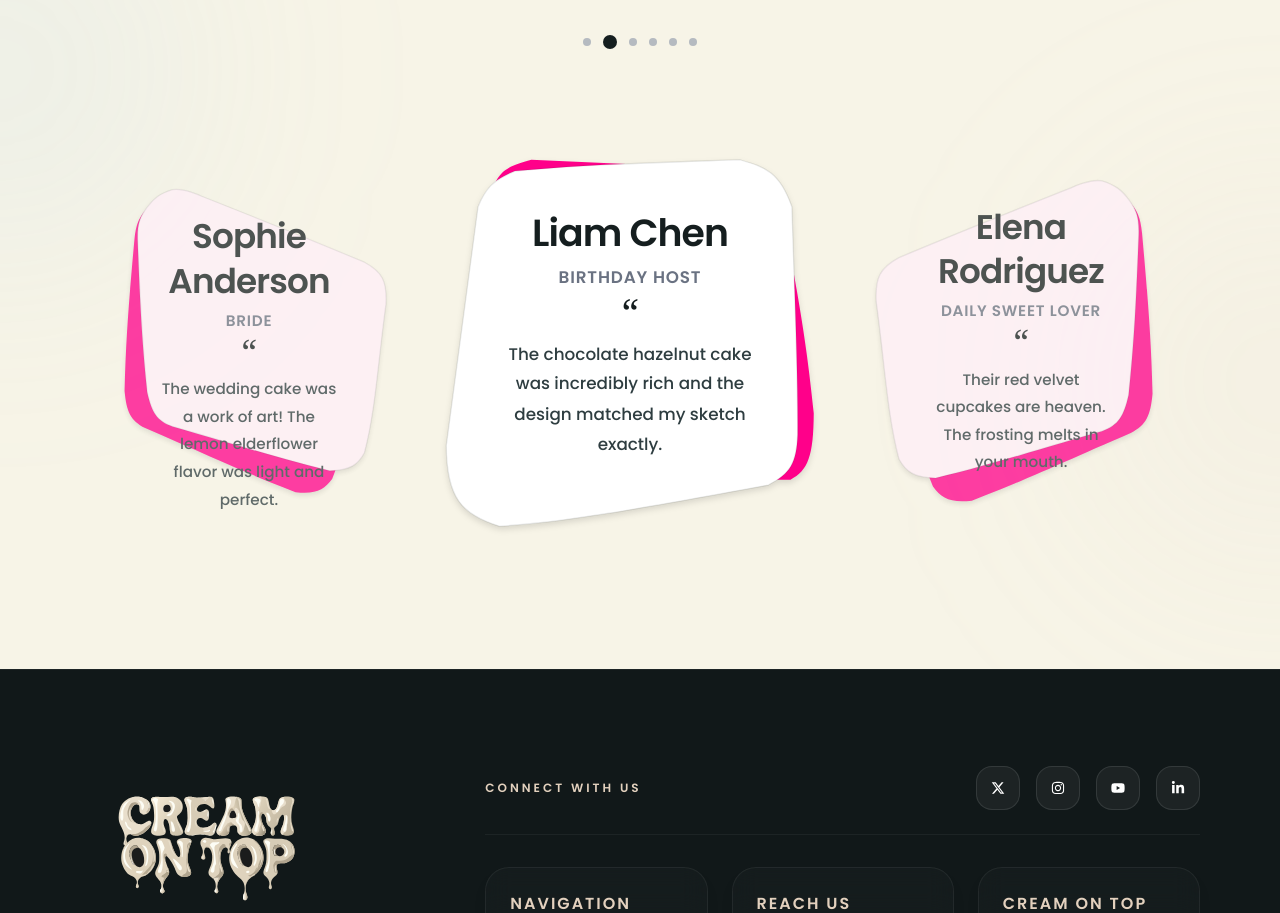
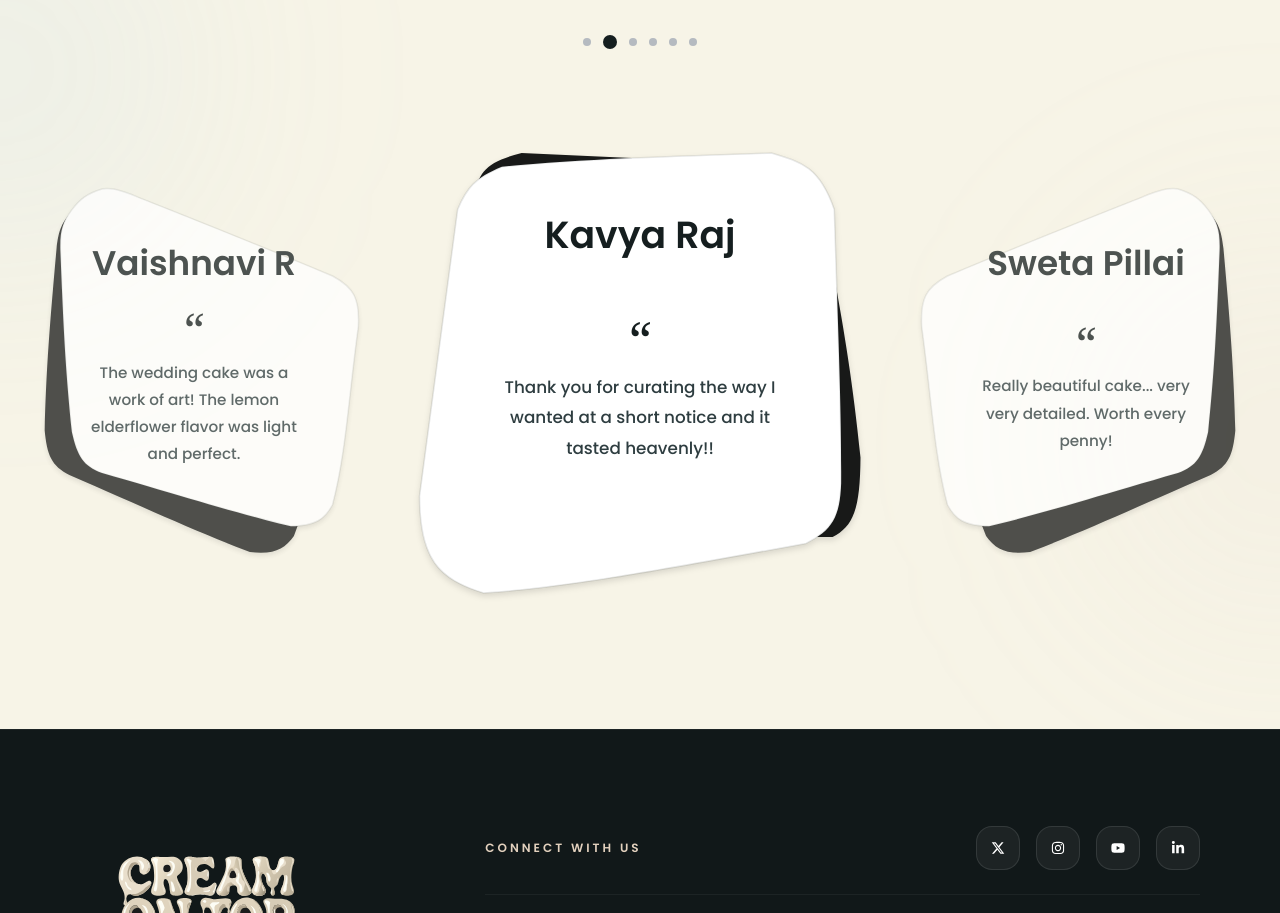
Before and after one commit to p-k-pavan/Cream-On-Top, a Next.js app: page / in a window 1280 px wide. Shown: the part 4476-5389 px from the top of the page. Built offline with nearby package versions, Linux system fonts and the light colour scheme.

Commit message:
testimonials update

```diff
--- a/src/components/Testimonials.tsx
+++ b/src/components/Testimonials.tsx
@@ -1,7 +1,6 @@
 'use client';
 
 import { useState } from "react";
-import Image from "next/image";
 import { motion, AnimatePresence } from "framer-motion";
 
 interface TestimonialItem {
@@ -11,7 +10,6 @@ interface TestimonialItem {
     tag: string;
     rating: number;
     quote: string;
-    fullQuote: string;
     image: string;
     cakeName: string;
 }
@@ -20,35 +18,32 @@ export default function Testimonials() {
     const testimonials: TestimonialItem[] = [
         {
             id: 0,
-            name: "Sophie Anderson",
+            name: "Vaishnavi R",
             role: "Bride",
             tag: "Wedding Cake",
             rating: 5,
-            quote: "The wedding cake was a work of art! The lemon elderflower flavor was light and perfect.",
-            fullQuote: "The wedding cake was a work of art! The lemon elderflower flavor was fresh, light, and had our guests talking for days. The detailing of the sugar flowers perfectly matched my bridal bouquet. Absolute perfection!",
+            quote: "The wedding cake was a work of art! The lemon elderflower flavor was light and perfect. ",
             image: "/category/GETEAUK CAKE.png",
             cakeName: "Vanilla & Elderflower Tiered Cake"
         },
         {
             id: 1,
-            name: "Liam Chen",
+            name: "Kavya Raj",
             role: "Birthday Host",
             tag: "Custom Order",
             rating: 5,
-            quote: "The chocolate hazelnut cake was incredibly rich and the design matched my sketch exactly.",
-            fullQuote: "Ordered a custom chocolate hazelnut cake for my partner's birthday. The design was exactly like my sketch, and the taste was exceptionally rich. It was moist, decadent, and decorated with stunning artistic piping.",
+            quote: "Thank you for curating the way I wanted at a short notice and it tasted heavenly!!",
             image: "/category/BROWINES.png",
             cakeName: "Choco-Hazelnut Praline Dream"
         },
         {
             id: 2,
-            name: "Elena Rodriguez",
+            name: "Sweta Pillai",
             role: "Daily Sweet Lover",
             tag: "Daily Pastries",
             rating: 5,
-            quote: "Their red velvet cupcakes are heaven. The frosting melts in your mouth.",
-            fullQuote: "Their red velvet cupcakes are absolutely heaven. The cream cheese frosting is light, perfectly whipped, and melts in your mouth. I visit every week and am always greeted with the smell of freshly baked goods!",
-            image: "/category/CUP CAKE.png",
+            quote: "Really beautiful cake... very very detailed. Worth every penny!",
+            image: "",
             cakeName: "Signature Red Velvet Cupcakes"
         },
         {
@@ -58,7 +53,6 @@ export default function Testimonials() {
             tag: "Desserts & Platters",
             rating: 5,
             quote: "The dessert platters were the highlight of our gala. Exquisite gourmet flavors!",
-            fullQuote: "The gourmet dessert platters were the highlight of our corporate gala. Every single pastry, mousse, and transient was crafted to absolute perfection. Exquisite flavors, stunning styling, and extremely easy coordination.",
             image: "/category/DESSERTS.png",
             cakeName: "Artisanal Dessert Platters"
         },
@@ -69,7 +63,7 @@ export default function Testimonials() {
             tag: "Daily Pastries",
             rating: 5,
             quote: "Best chocolate chip croissants in Bangalore. Hands down!",
-            fullQuote: "Best chocolate chip croissants in Bangalore. Hands down! The pastry layers are thin, crisp, and incredibly buttery. Combined with rich dark chocolate, it is the ultimate morning treat.",
+
             image: "/category/CUP CAKE.png",
             cakeName: "Pain au Chocolat & Croissants"
         },
@@ -80,7 +74,7 @@ export default function Testimonials() {
             tag: "Custom Order",
             rating: 5,
             quote: "The custom galaxy cake was out of this world. Highly recommend!",
-            fullQuote: "The custom galaxy cake was out of this world. The mirror glaze was flawless, the stars were sparkling, and the flavor combination of coconut and pineapple was outstanding! Guests loved it.",
+
             image: "/category/GETEAUK CAKE.png",
             cakeName: "Galaxy Coconut & Mango Cake"
         }
@@ -105,16 +99,14 @@ export default function Testimonials() {
 
     return (
         <section className="relative overflow-hidden bg-[#f7f4e7] py-24">
-            {/* Ambient Background Glows */}
             <div className="absolute top-24 -left-48 h-96 w-96 rounded-full bg-[#95CFE5]/10 blur-[120px] pointer-events-none" />
             <div className="absolute bottom-24 -right-48 h-96 w-96 rounded-full bg-[#e3d1be]/10 blur-[120px] pointer-events-none" />
 
             <div className="relative z-10 mx-auto max-w-7xl px-6 md:px-12 lg:px-20">
 
-                {/* Header with Title, Arrows, and Dots */}
                 <div className="flex flex-col items-center text-center mb-16">
                     <div className="flex items-center justify-between w-full max-w-4xl px-4 gap-4">
-                        {/* Left Arrow */}
+
                         <button
                             onClick={handlePrev}
                             className="p-3 rounded-full hover:bg-black/5 transition-all active:scale-95 cursor-pointer flex-shrink-0"
@@ -129,7 +121,6 @@ export default function Testimonials() {
                             What Our Clients Say About Us
                         </h2>
 
-                        {/* Right Arrow */}
                         <button
                             onClick={handleNext}
                             className="p-3 rounded-full hover:bg-black/5 transition-all active:scale-95 cursor-pointer flex-shrink-0"
@@ -141,7 +132,6 @@ export default function Testimonials() {
                         </button>
                     </div>
 
-                    {/* Dot Indicators */}
                     <div className="flex items-center gap-3 mt-6">
                         {testimonials.map((_, idx) => (
                             <button
@@ -158,8 +148,7 @@ export default function Testimonials() {
                     </div>
                 </div>
 
-                {/* Cards Carousel Layout */}
-                <div className="relative min-h-[460px] flex items-center justify-center overflow-visible py-4">
+                <div className="relative min-h-130 flex items-center justify-center overflow-visible py-4">
                     <AnimatePresence mode="wait">
                         <motion.div
                             key={activeId}
@@ -178,7 +167,7 @@ export default function Testimonials() {
                                 />
                             </div>
 
-                            {/* Center Card (Normal Shape, Shadow Right, Scaled Up) */}
+
                             <div className="block">
                                 <Card
                                     item={currentItem}
@@ -187,7 +176,7 @@ export default function Testimonials() {
                                 />
                             </div>
 
-                            {/* Right Card (Mirrored Shape, Shadow Right) */}
+
                             <div className="hidden md:block">
                                 <Card
                                     item={nextItem}
@@ -213,21 +202,20 @@ interface CardProps {
 function Card({ item, position, onClick }: CardProps) {
     const [isHovered, setIsHovered] = useState(false);
 
-    // Color Constants from user uploads
-    const shadowColor = "#FF008A"; // Hot pink accent
-    const leftCardBg = "#FFEFF8"; // Light pink
-    const centerCardBg = "white"; // Pure white
-    const rightCardBg = "#FFEFF8"; // Light pink (symmetrical to Left Card)
 
-    // Style A (Center Card) Paths
+    const shadowColor = "#181918";
+    const leftCardBg = "white";
+    const centerCardBg = "white";
+    const rightCardBg = "white";
+
+
     const styleAShadowPath = "M100.511 0C69.1794 7.93582 60.4727 16.4044 55 36.0747L73.0476 378H406.536C427.274 366.931 433.637 350.44 434 299.577C423.705 197.51 411.141 139.329 392.412 36.0747C382.968 21.7603 380.915 12.2025 343.762 10.9793L100.511 0Z";
     const styleABodyPath = "M0 337.695L37.5199 55.5321C46.4988 34.2465 54.4995 24.4931 81.0431 13.5078C164.926 5.63801 232.871 3.95855 346.684 0C376.017 8.8112 393.61 13.5281 408.217 55.5321C411.7 169.345 415.367 250.574 414.971 324.938C413.772 357.978 406.418 371.127 380.452 384.222C223.097 413.091 136.987 428.655 63.0335 433C18.4371 419.114 0.327199 399.961 0 337.695Z";
 
-    // Style B (Left & Right Cards) Paths
+
     const styleBShadowPath = "M33.8197 76.0574C26.8797 153.644 23.4599 195.959 21.7966 260.278C24.1834 285.263 28.724 296.059 46.7766 305.352C119.414 336.602 170.093 360.658 229.548 383.255C254.602 385.876 264.346 380.517 274.168 366.98C294.365 317.369 304.155 261.46 323.225 191.206C328.102 163.793 324.087 151.886 303.783 137.3C228.166 93.4208 117.874 32.5593 117.874 32.5593C117.874 32.5593 97.0395 19.0071 83.5624 20.0581C67.5933 22.8922 60.2289 27.3606 50.5733 37.0984C39.3974 48.6162 35.7579 57.1579 33.8197 76.0574Z";
     const styleBBodyPath = "M37.6868 77.5861C40.7256 155.423 42.7452 197.828 49.3207 261.832C54.883 286.306 60.7669 296.433 79.8597 303.342C155.897 325.046 209.237 342.423 271.092 357.232C296.277 356.627 305.255 350.066 313.265 335.384C326.953 283.598 329.512 226.896 339.442 154.78C340.773 126.968 335.267 115.672 313.265 103.803C232.658 69.9537 115.489 23.6961 115.489 23.6961C115.489 23.6961 93.0918 12.9196 79.8597 15.6855C64.3842 20.5384 57.6517 25.9119 49.3207 36.8045C39.7095 49.657 37.1921 58.5939 37.6868 77.5861Z";
 
-    // Setup dimension and layout parameters based on position
     let viewBox = "0 0 434 433";
     let cardBg = centerCardBg;
     let containerClass = "";
@@ -244,9 +232,9 @@ function Card({ item, position, onClick }: CardProps) {
         cardBg = leftCardBg;
         imgWidth = 346;
         imgHeight = 404;
-        paddingClass = "px-7 py-8";
-        textMaxWidth = "max-w-[190px]";
-        containerClass = "w-[274px] h-[320px] sm:w-[290px] h-[340px] lg:w-[300px] lg:h-[350px] scale-95 md:opacity-75 hover:opacity-100 hover:scale-[0.97] z-10";
+        paddingClass = "px-9 py-16";
+        textMaxWidth = "max-w-[240px]";
+        containerClass = "w-[329px] h-[384px] sm:w-[346px] sm:h-[408px] lg:w-[360px] lg:h-[420px] scale-95 md:opacity-75 hover:opacity-100 hover:scale-[0.97] z-10";
 
         shadowElement = (
             <path d={styleBShadowPath} fill={shadowColor} />
@@ -265,9 +253,9 @@ function Card({ item, position, onClick }: CardProps) {
         cardBg = centerCardBg;
         imgWidth = 434;
         imgHeight = 433;
-        paddingClass = "px-9 py-10";
-        textMaxWidth = "max-w-[240px]";
-        containerClass = "w-[320px] h-[320px] sm:w-[340px] h-[340px] md:w-[320px] md:h-[320px] lg:w-[350px] lg:h-[350px] scale-100 md:scale-105 z-20";
+        paddingClass = "px-10 py-12";
+        textMaxWidth = "max-w-[284px]";
+        containerClass = "w-[384px] h-[384px] sm:w-[408px] sm:h-[408px] md:w-[384px] md:h-[384px] lg:w-[420px] lg:h-[420px] scale-100 md:scale-105 z-20";
 
         shadowElement = (
             <path d={styleAShadowPath} fill={shadowColor} />
@@ -286,11 +274,11 @@ function Card({ item, position, onClick }: CardProps) {
         cardBg = rightCardBg;
         imgWidth = 346;
         imgHeight = 404;
-        paddingClass = "px-7 py-8";
-        textMaxWidth = "max-w-[190px]";
-        containerClass = "w-[274px] h-[320px] sm:w-[290px] h-[340px] lg:w-[320px] lg:h-[370px] scale-95 md:opacity-75 hover:opacity-100 hover:scale-[0.97] z-10";
+        paddingClass = "px-8.5 py-16";
+        textMaxWidth = "max-w-[240px]";
+        containerClass = "w-[329px] h-[384px] sm:w-[346px] sm:h-[408px] lg:w-[360px] lg:h-[420px] scale-95 md:opacity-75 hover:opacity-100 hover:scale-[0.97] z-10";
 
-        // Mirror Style B paths for the right card to make it symmetrical to Left
+
         shadowElement = (
             <g transform="scale(-1, 1) translate(-346, 0)">
                 <path d={styleBShadowPath} fill={shadowColor} />
@@ -316,7 +304,7 @@ function Card({ item, position, onClick }: CardProps) {
             onMouseLeave={() => setIsHovered(false)}
             className={`relative cursor-pointer transition-all duration-500 ease-out select-none ${containerClass}`}
         >
-            {/* SVG Card Layer */}
+
             <svg
                 viewBox={viewBox}
                 className="absolute inset-0 w-full h-full drop-shadow-md overflow-visible"
@@ -342,13 +330,9 @@ function Card({ item, position, onClick }: CardProps) {
                     )}
                 </defs>
 
-                {/* Solid Shape Shadow behind */}
                 {shadowElement}
-
-                {/* Card Background Shape */}
                 {cardElement}
 
-                {/* Clipped Image (visible on hover only) */}
                 <g clipPath={`url(#${clipPathId})`}>
                     <image
                         href={item.image}
@@ -365,42 +349,37 @@ function Card({ item, position, onClick }: CardProps) {
                 </g>
             </svg>
 
-            {/* Normal State: HTML Text Content overlay (fades out on hover) */}
             <div
                 className={`absolute inset-0 flex flex-col justify-between transition-all duration-500 ease-in-out ${paddingClass} ${
                     isHovered ? 'opacity-0 scale-95 pointer-events-none' : 'opacity-100 scale-100'
                 }`}
             >
-                {/* Header: Name and Role */}
                 <div className="flex flex-col items-center text-center mt-2">
-                    <h3 className="text-lg md:text-xl font-bold text-[#151e1f] tracking-tight">
+                    <h3 className="text-[#151e1f] text-4xl font-bold leading-tight break-words max-w-[220px] text-center">
                         {item.name}
                     </h3>
-                    <p className="text-[11px] md:text-xs text-gray-500 font-semibold uppercase tracking-wider mt-1">
-                        {item.role}
-                    </p>
+
                 </div>
 
-                {/* Quote and Body */}
                 <div className="flex flex-col items-center text-center mb-6 flex-grow justify-center">
-                    {/* Double Quote Icon */}
-                    <span className="text-3xl md:text-4xl text-[#151e1f] font-serif leading-none mb-2">
+
+                    <span className="text-4xl md:text-5xl text-[#151e1f] font-serif leading-none mb-2">
                         “
                     </span>
-                    <p className={`text-xs md:text-sm text-[#2e3d40] leading-relaxed line-clamp-5 md:line-clamp-6 font-medium ${textMaxWidth}`}>
+                    <p className={`text-sm md:text-base text-[#2e3d40] leading-relaxed line-clamp-5 md:line-clamp-6 font-medium ${textMaxWidth}`}>
                         {item.quote}
                     </p>
                 </div>
             </div>
 
-            {/* Hover State: Double Quote Overlay (only for center active card as shown in mockup) */}
+
             {position === 'center' && (
                 <div
-                    className={`absolute inset-x-0 top-12 flex justify-center transition-all duration-500 ease-in-out pointer-events-none ${
+                    className={`absolute inset-x-0 top-20 flex justify-center transition-all duration-500 ease-in-out pointer-events-none ${
                         isHovered ? 'opacity-100 scale-100' : 'opacity-0 scale-75'
                     }`}
                 >
-                    <span className="text-5xl text-[#151e1f] font-serif leading-none drop-shadow-sm select-none">
+                    <span className="text-7xl text-[#151e1f] font-serif leading-none drop-shadow-sm select-none">
                         “
                     </span>
                 </div>
```
